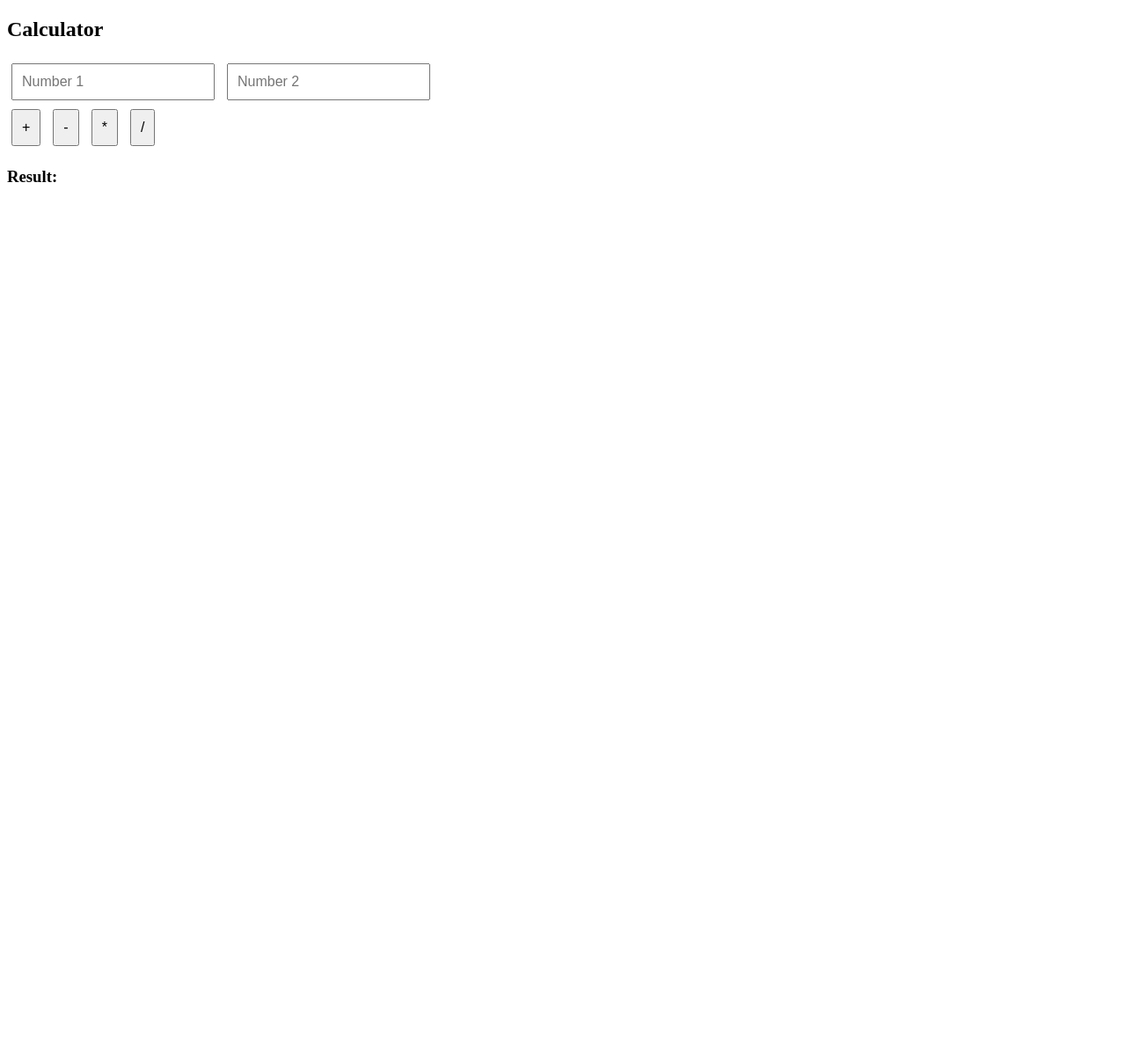
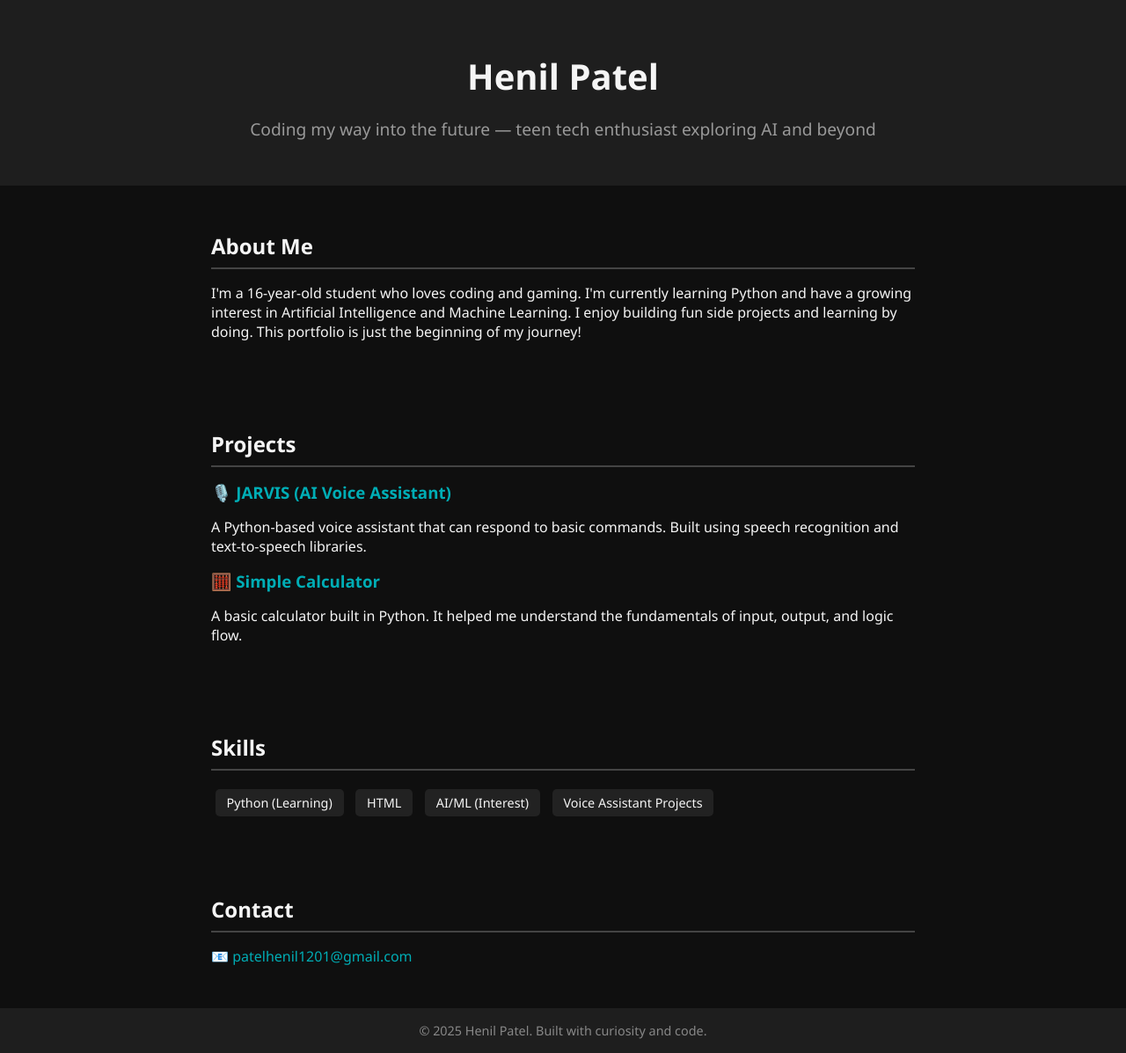
Before and after one commit to HenilLol/henillol.github.io, a plain HTML site: page index.html in a window 1280 px wide. Shown: the whole page at 88% size. Before the commit the page ends 800 px from the top, so only its background shows below. Drawn offline with Linux system fonts and the light colour scheme.

Commit message:
Update index.html

```diff
--- a/index.html
+++ b/index.html
@@ -1,33 +1,107 @@
 <!DOCTYPE html>
-<html>
+<html lang="en">
 <head>
-  <title>Simple Calculator</title>
+  <meta charset="UTF-8" />
+  <meta name="viewport" content="width=device-width, initial-scale=1.0"/>
+  <title>Henil Patel | Portfolio</title>
   <style>
-    input, button { margin: 5px; padding: 10px; font-size: 16px; }
+    body {
+      margin: 0;
+      font-family: 'Segoe UI', sans-serif;
+      background: #0f0f0f;
+      color: #f5f5f5;
+    }
+    header {
+      background: #1e1e1e;
+      padding: 2rem;
+      text-align: center;
+    }
+    header h1 {
+      font-size: 2.5rem;
+      margin-bottom: 0.5rem;
+    }
+    header p {
+      font-size: 1.2rem;
+      color: #999;
+    }
+    section {
+      padding: 2rem;
+      max-width: 800px;
+      margin: auto;
+    }
+    h2 {
+      border-bottom: 2px solid #444;
+      padding-bottom: 0.5rem;
+      margin-bottom: 1rem;
+    }
+    .project {
+      margin-bottom: 1rem;
+    }
+    .project h3 {
+      margin: 0;
+      color: #00adb5;
+    }
+    .skills span {
+      display: inline-block;
+      background: #222;
+      padding: 0.4rem 0.8rem;
+      border-radius: 5px;
+      margin: 0.3rem;
+      font-size: 0.9rem;
+    }
+    footer {
+      background: #1e1e1e;
+      text-align: center;
+      padding: 1rem;
+      font-size: 0.9rem;
+      color: #888;
+    }
+    a {
+      color: #00adb5;
+      text-decoration: none;
+    }
   </style>
 </head>
 <body>
-  <h2>Calculator</h2>
-  <input type="number" id="num1" placeholder="Number 1">
-  <input type="number" id="num2" placeholder="Number 2">
-  <br>
-  <button onclick="calculate('+')">+</button>
-  <button onclick="calculate('-')">-</button>
-  <button onclick="calculate('*')">*</button>
-  <button onclick="calculate('/')">/</button>
-  <h3 id="result">Result: </h3>
+  <header>
+    <h1>Henil Patel</h1>
+    <p>Coding my way into the future — teen tech enthusiast exploring AI and beyond</p>
+  </header>
 
-  <script>
-    function calculate(op) {
-      const n1 = parseFloat(document.getElementById('num1').value);
-      const n2 = parseFloat(document.getElementById('num2').value);
-      let res;
-      if (op === '+') res = n1 + n2;
-      else if (op === '-') res = n1 - n2;
-      else if (op === '*') res = n1 * n2;
-      else if (op === '/') res = n2 !== 0 ? n1 / n2 : 'Cannot divide by 0';
-      document.getElementById('result').innerText = 'Result: ' + res;
-    }
-  </script>
+  <section>
+    <h2>About Me</h2>
+    <p>I'm a 16-year-old student who loves coding and gaming. I'm currently learning Python and have a growing interest in Artificial Intelligence and Machine Learning. I enjoy building fun side projects and learning by doing. This portfolio is just the beginning of my journey!</p>
+  </section>
+
+  <section>
+    <h2>Projects</h2>
+    <div class="project">
+      <h3>🎙️ JARVIS (AI Voice Assistant)</h3>
+      <p>A Python-based voice assistant that can respond to basic commands. Built using speech recognition and text-to-speech libraries.</p>
+    </div>
+    <div class="project">
+      <h3>🧮 Simple Calculator</h3>
+      <p>A basic calculator built in Python. It helped me understand the fundamentals of input, output, and logic flow.</p>
+    </div>
+  </section>
+
+  <section>
+    <h2>Skills</h2>
+    <div class="skills">
+      <span>Python (Learning)</span>
+      <span>HTML</span>
+      <span>AI/ML (Interest)</span>
+      <span>Voice Assistant Projects</span>
+    </div>
+  </section>
+
+  <section>
+    <h2>Contact</h2>
+    <p>📧 <a href="mailto:patelhenil1201@gmail.com">patelhenil1201@gmail.com</a></p>
+  </section>
+
+  <footer>
+    &copy; 2025 Henil Patel. Built with curiosity and code.
+  </footer>
 </body>
 </html>
```
